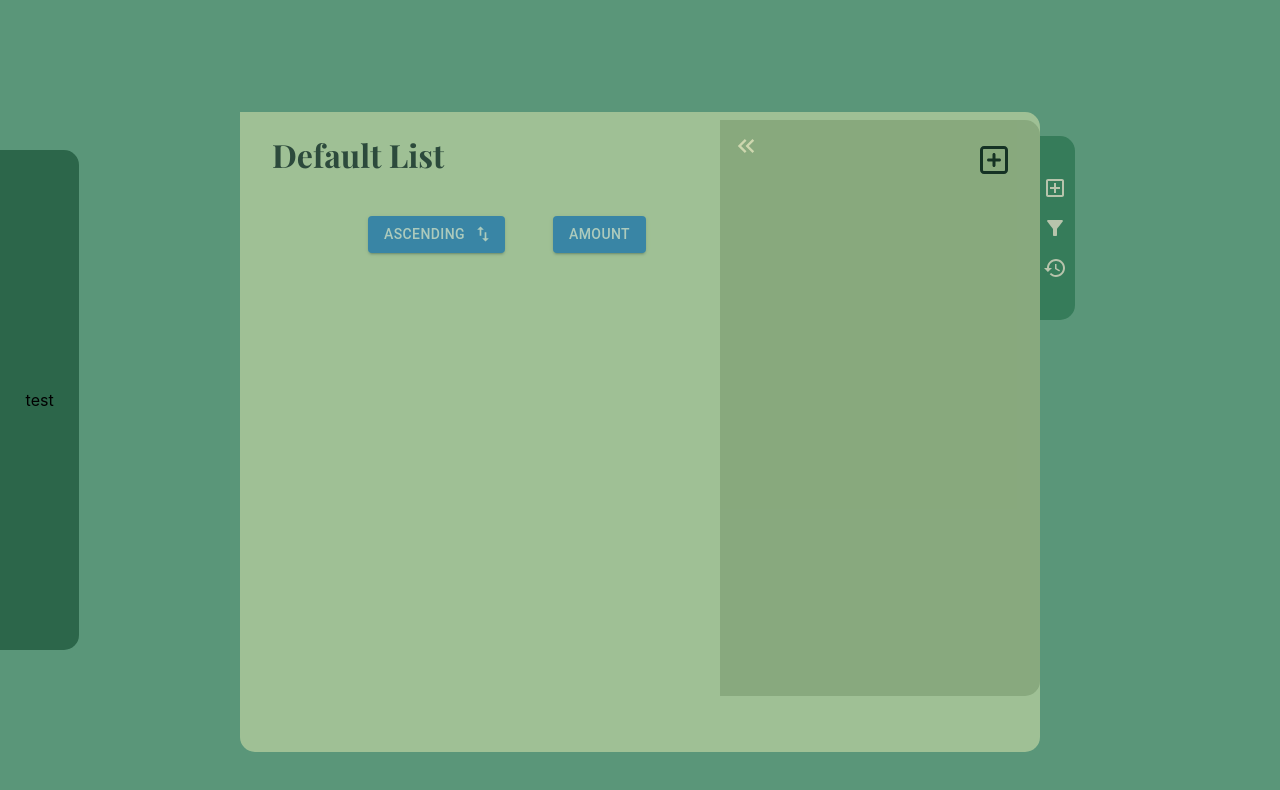
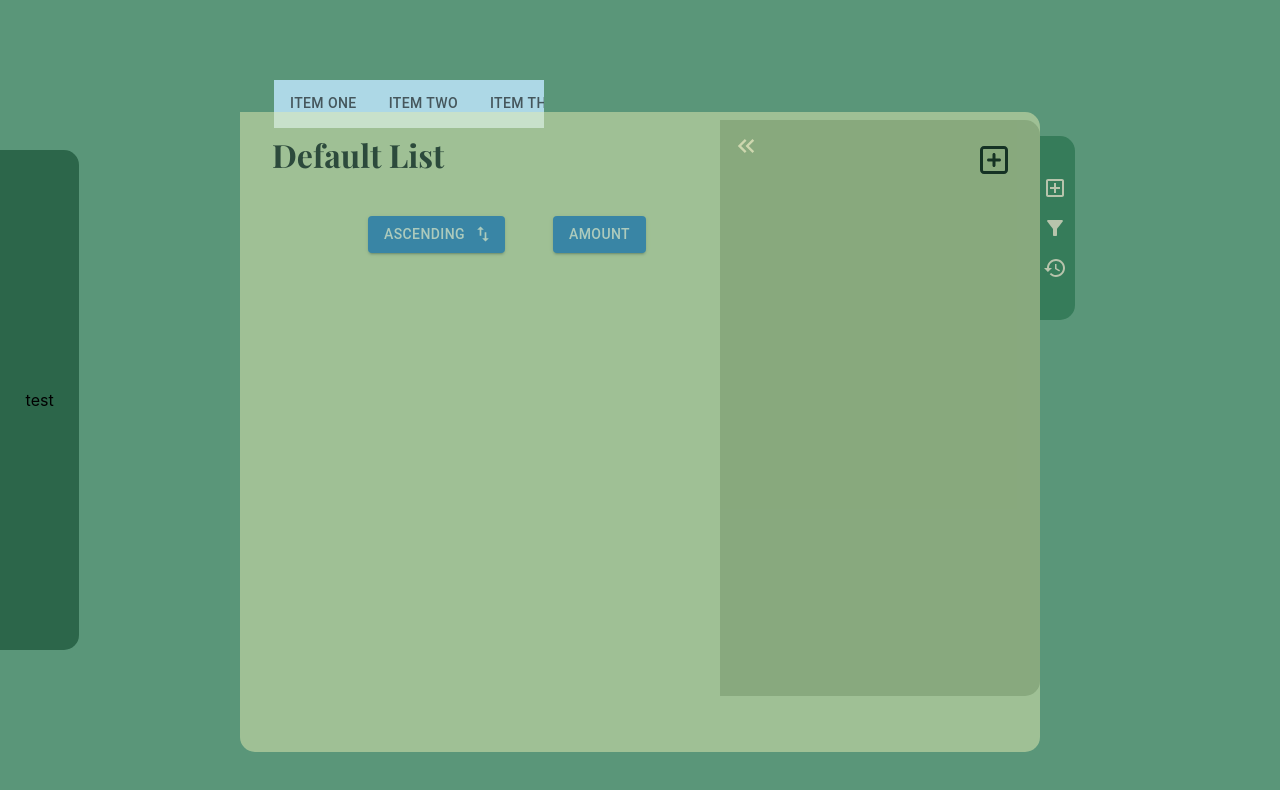
Before and after one commit to cjapar2/pantry-revised, a React (Create React App) app in the folder client/: page / in a window 1280 px wide. Shown: the top 790 px of the page. Built offline with nearby package versions, Linux system fonts and the light colour scheme.

Commit message:
Trying to fix issue where position: absolute is cutting off a portion of my MUI tab.

```diff
--- a/client/src/components/ListTabs.js
+++ b/client/src/components/ListTabs.js
@@ -14,7 +14,13 @@ export function ListTabs() {
   }
 
   return (
-      <Box className='Dashboard'>
+      <Box className='TabDashboard'>
+        <Tabs className='TabContainer'>
+          <Tab label="Item One" />
+          <Tab label="Item Two" />
+          <Tab label="Item Three" />
+        </Tabs>
+
         {lists.length > 0 && (
           <ItemsProvider items={activeListIndex.items}>
             <List list={lists[activeListIndex]} listId={lists[activeListIndex].id}/>
--- a/client/src/styles/List.css
+++ b/client/src/styles/List.css
@@ -15,7 +15,7 @@
     justify-content: center;
     align-items: center;
     height: 100vh;
-    /* background-color: blue; */
+    /* background-color: red; */
 }
 
 /* .listSideBar {
@@ -31,6 +31,7 @@
     top: 70%;
     transform: translateY(-70%);
     border-radius: 0px 15px 15px 15px;
+    /* Makes it so that itemlistings overflow are hidden */
     overflow-y: auto;
     box-sizing: border-box;
     scrollbar-width: none;
--- a/client/src/styles/ListTabs.css
+++ b/client/src/styles/ListTabs.css
@@ -1,10 +1,12 @@
-.Dashboard {
+.TabDashboard {
     position: absolute;
-    background-color: blue;
+    height: 100%;
     top: 0rem;
 }
 
-.ListTabs {
+.TabContainer {
     position: absolute;
-    top: 6rem;
+    background-color: lightblue;
+    top: 5rem;
+    right: 6rem;
 }
--- a/client/src/styles/sidePanelStyles/SidePanel.css
+++ b/client/src/styles/sidePanelStyles/SidePanel.css
@@ -6,7 +6,7 @@
     /* Using % prevents from drastically changing position when expanding resolution */
     top: 15%;
     left: 115px;
-    /* Use vh to scale with resolution/size of screen */
+    /* Use vh to scale with resolution/size of screen EDIT: Nevermind, rem works better.*/
     padding: 18rem 10rem;
     width: 18rem;
     height: 20rem;
```
